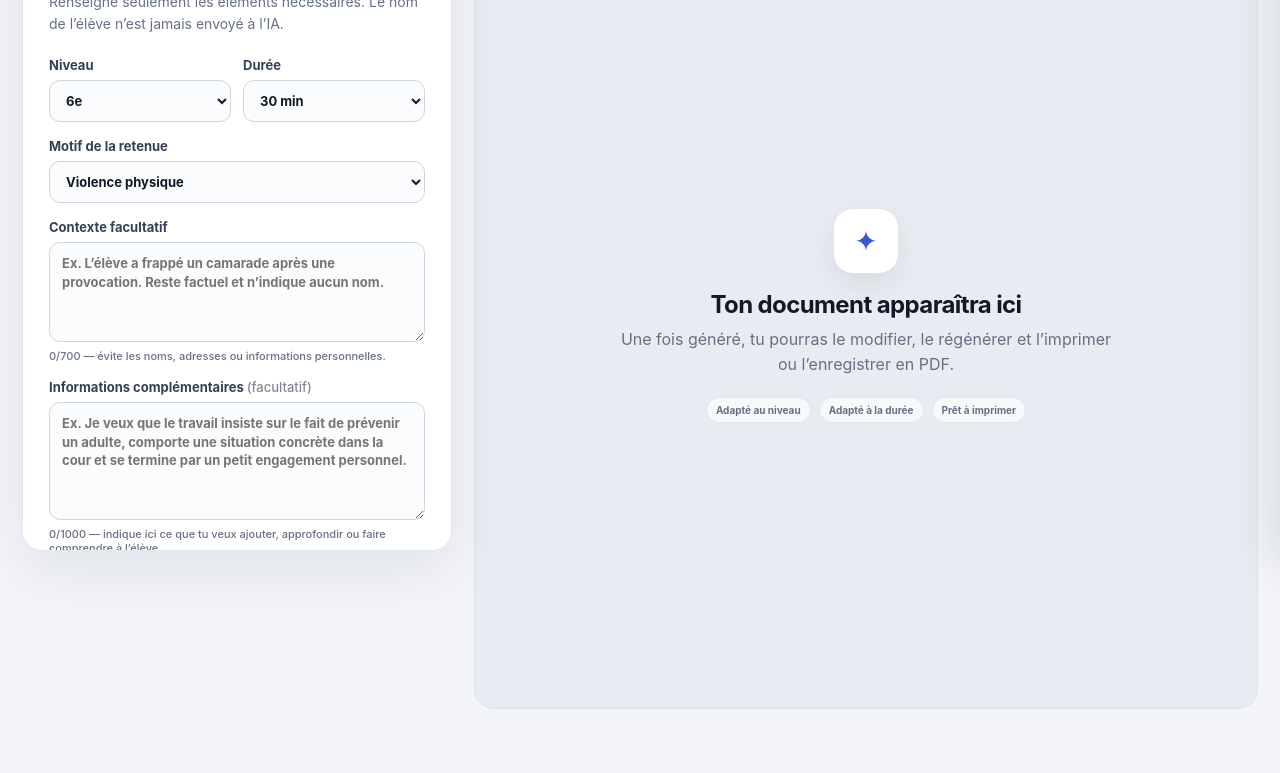
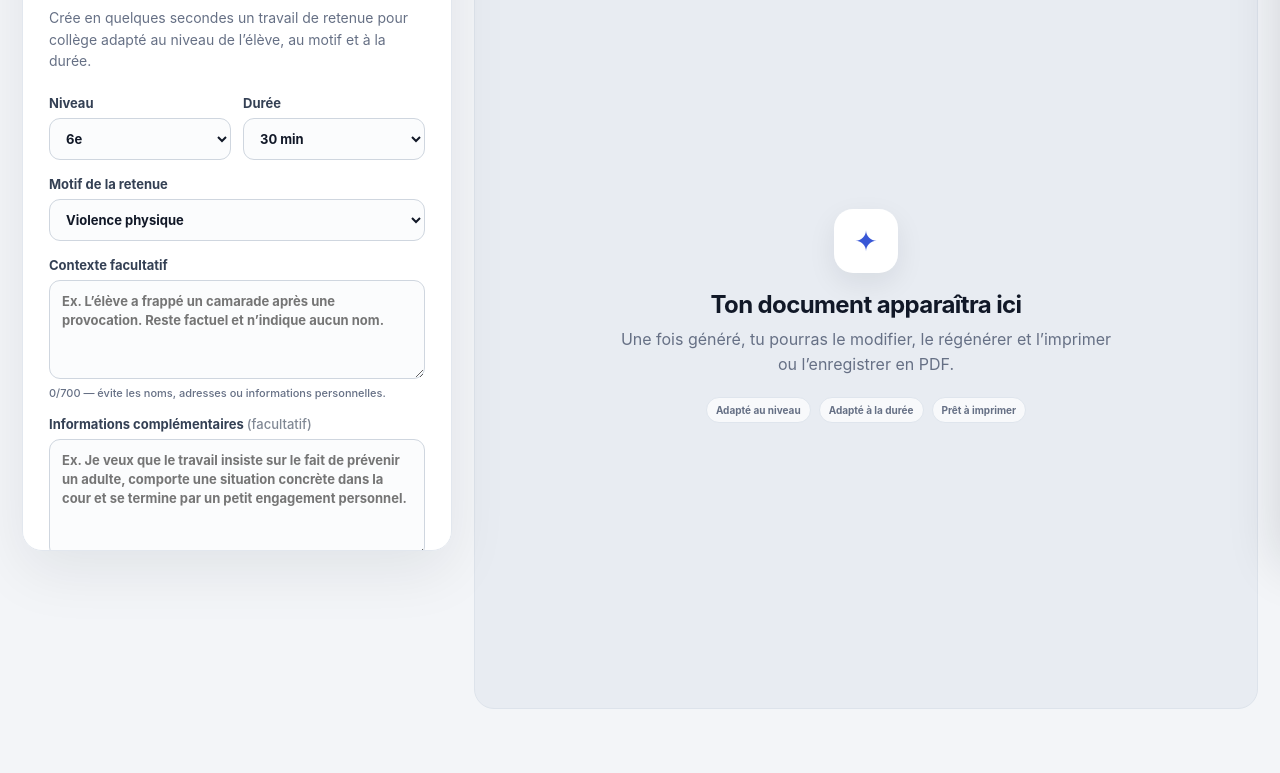
Before and after one commit to LeRenardDuTurf/Retenue, a website: page index.html in a window 1280 px wide. Shown: the part 237-1010 px from the top of the page. Drawn offline with Linux system fonts and the light colour scheme.

Commit message:
Revise lead paragraph in index.html
Updated lead paragraph to clarify the generator's purpose.

```diff
--- a/index.html
+++ b/index.html
@@ -27,8 +27,9 @@
     <aside class="panel form-panel no-print">
       <div class="panel-kicker">GÉNÉRATEUR</div>
       <h1><h1>Générateur de retenue pour AED et CPE</h1></h1>
-      <p class="lead">Renseigne seulement les éléments nécessaires. Le nom de l’élève n’est jamais envoyé à l’IA.</p>
-
+      <p class="lead"><p class="lead">
+  Crée en quelques secondes un travail de retenue pour collège adapté au niveau de l’élève, au motif et à la durée.
+</p>
       <form id="generator-form">
         <div class="field-grid two">
           <label class="field">
```
